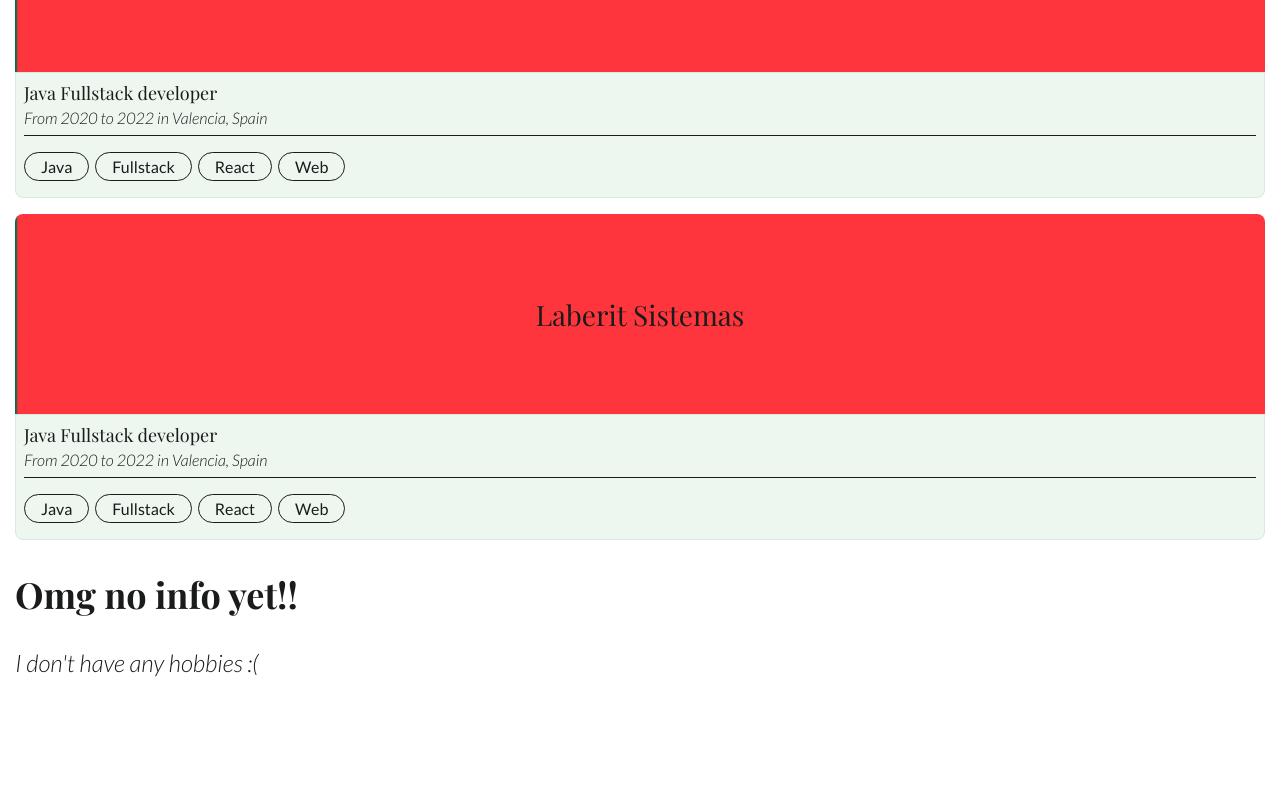
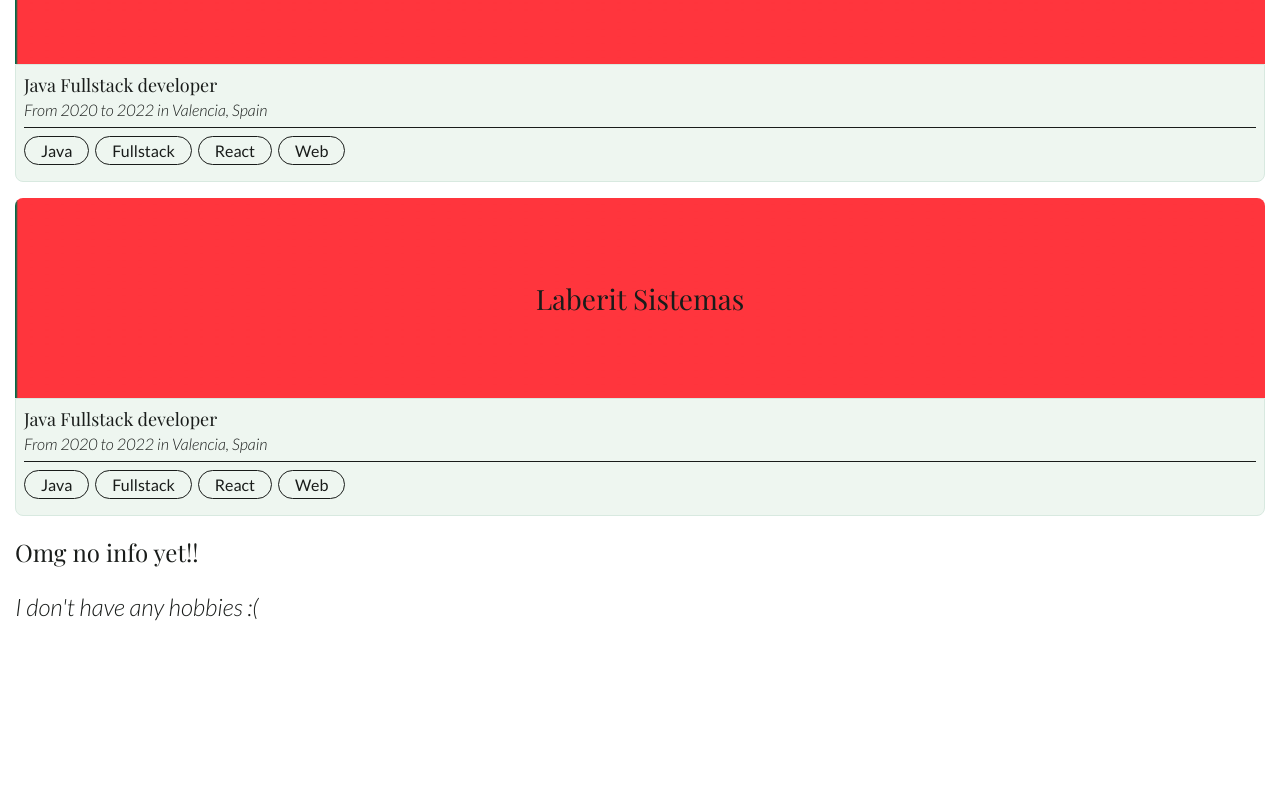
Before and after one commit to daiant/pages-2023, a Next.js app: page / in a window 1280 px wide. Shown: the part 1360-2160 px from the top of the page. Built offline with nearby package versions, Linux system fonts and the light colour scheme.

Commit message:
feat(index): section title and list styles

```diff
--- a/styles/Home.module.scss
+++ b/styles/Home.module.scss
@@ -3,6 +3,15 @@
     padding-inline: 15px;
     scroll-margin-block-start: 70px;
     min-height: 100vh;
+    h2 {
+      font-weight: 400;
+      font-size: 24px;
+    }
+    ul {
+      padding: 0;
+      margin: 0;
+      list-style: none;
+    }
     &.front {
       min-height: 100vh;
       display: flex;
```
